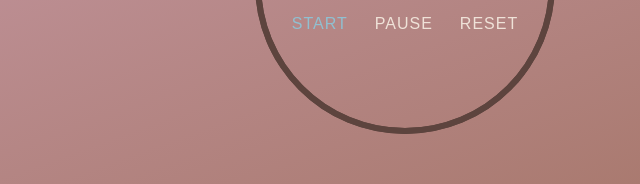
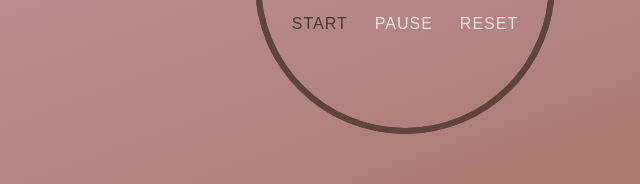
Before and after one commit to ZohaK04/Pomodoro, a plain HTML site: page index.html in a window 1280 px wide. In both pictures the pointer is over the button "START". Shown: the part 324-508 px from the top of the page, 238-878 px from the left. Drawn offline with Linux system fonts and the light colour scheme; a web font is replaced by a local one.

Commit message:
Update style.css

```diff
--- a/style.css
+++ b/style.css
@@ -117,5 +117,5 @@ p{
   }
 
   button:hover {
-    color: #90c0d1;
+    color: #4a3a2b;
   }
```
